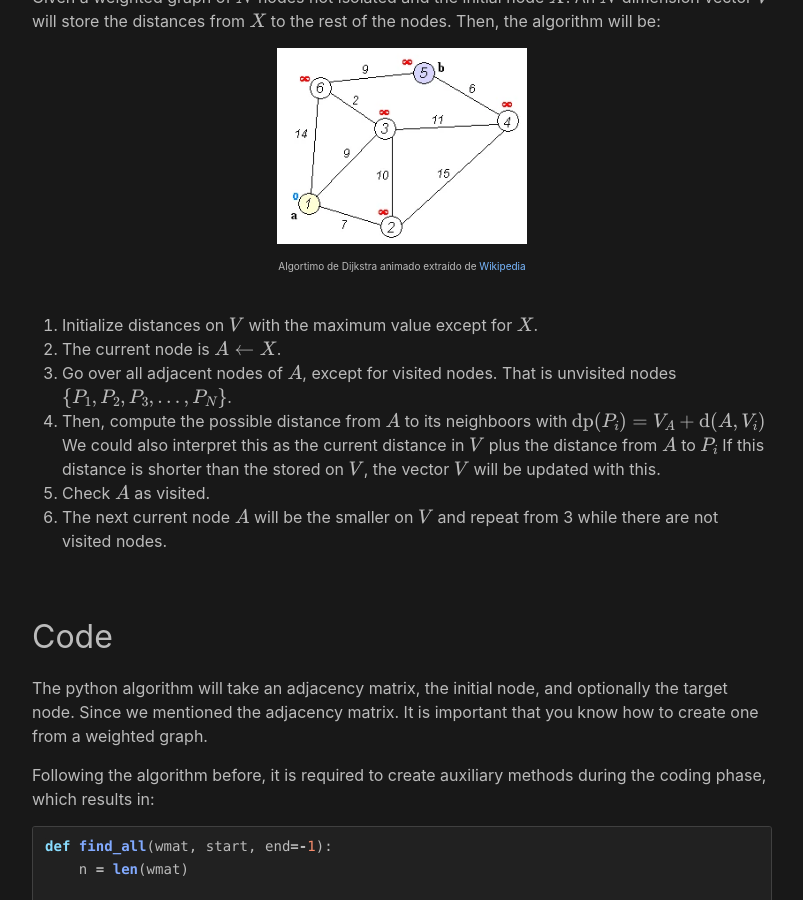
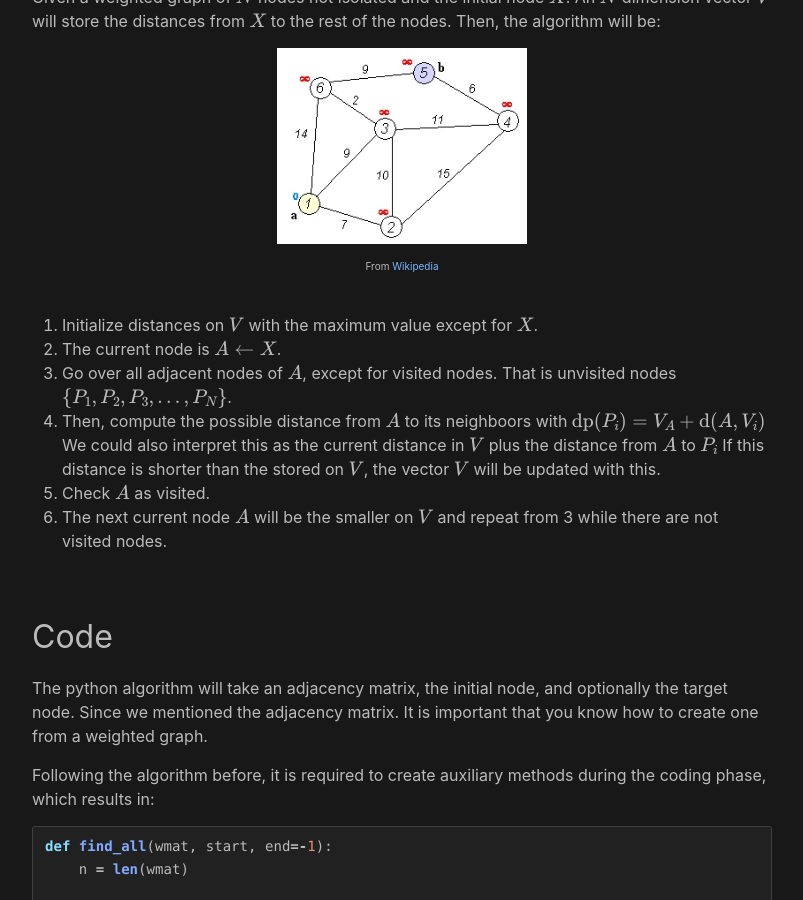
Before and after one commit to crixodia/my-blog, a Jekyll site: the page built from en/_posts/2021-05-23-python-dijkstra.markdown, in a window 1280 px wide and 900 px high, scrolled down 1029 px. Shown: the whole window, without its empty margins (238-1041 px from the left). Built offline with Jekyll 4.4.1, drawn with Linux system fonts in a browser that asks for light colours; nearby versions of some CDN libraries; comment, search, counter and statistics services are not loaded.

Commit message:
Image title correction

```diff
--- a/en/_posts/2021-05-23-python-dijkstra.markdown
+++ b/en/_posts/2021-05-23-python-dijkstra.markdown
@@ -35,7 +35,7 @@ The idea lies in exploring all the shortest paths from the origin node to the re
 Given a weighted graph of $$ N $$ nodes not isolated and the initial node $$X$$. An $$N$$ dimension vector $$V$$ will store the distances from $$X$$ to the rest of the nodes. Then, the algorithm will be:
 
 <img src="{{- dijkstra | relative_url -}}" alt="Algoritmo de Dijkstra animado" width="250px" style="display:block; margin-left: auto; margin-right:auto;">
-<div style="font-size: x-small; text-align:center;">Algortimo de Dijkstra animado extraído de <a href="https://en.wikipedia.org/wiki/Dijkstra%27s_algorithm#/media/File:Dijkstra_Animation.gif" title="Wikipedia">Wikipedia</a>
+<div style="font-size: x-small; text-align:center;">From <a href="https://en.wikipedia.org/wiki/Dijkstra%27s_algorithm#/media/File:Dijkstra_Animation.gif" title="Wikipedia">Wikipedia</a>
 </div>
 <br>
 
```
